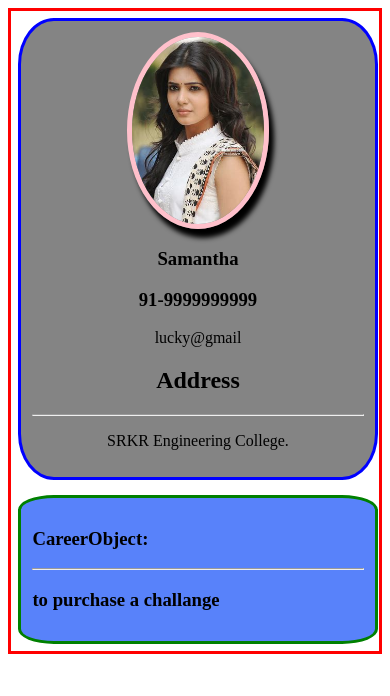
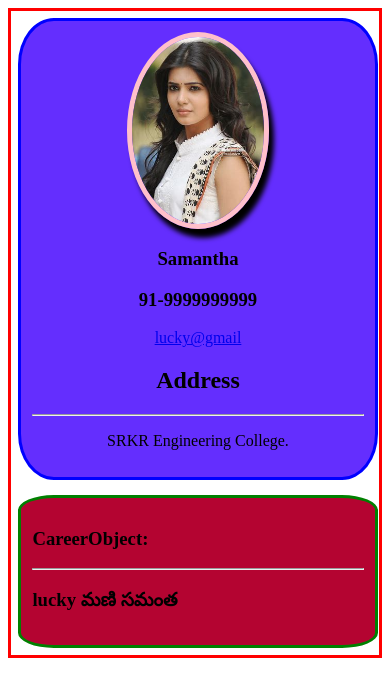
Before and after one commit to manikantalucky/Mani-Apps, a plain HTML site: page index.html in a window 390 px wide. Drawn offline with Linux system fonts and the light colour scheme.

Commit message:
commited3

```diff
--- a/data.json
+++ b/data.json
@@ -6,6 +6,6 @@
   "Address":"SRKR Engineering College."
 },
 "CareerObject":{
-  "info":"to purchase a challange "
+  "info":"lucky మణి సమంత"
 }
 }
--- a/main.js
+++ b/main.js
@@ -33,7 +33,7 @@ var number = document.createElement("h3");
 number.textContent = det.phoneno;
 child.appendChild(number);
 var mail = document.createElement("a");
-mail.herf =" mailto:manikantaluckyjannu@gmail.com";
+mail.href =" mailto:manikantaluckyjannu@gmail.com";
 mail.textContent = det.email;
 child.appendChild(mail);
 
--- a/style.css
+++ b/style.css
@@ -43,7 +43,7 @@ img{
     border-radius: 10%;
     text-align: center;
     font-size: 100%;
-    background-color: #848484;
+    background-color: #642EFE;
   }
   .childtwo{
     border:3px solid green;
@@ -51,7 +51,7 @@ img{
     margin: 2%;
     width: 90%;
     border-radius: 10%;
-    background-color: #5882FA;
+    background-color: #B40431;
   }
   img{
     width: 40%;
```
